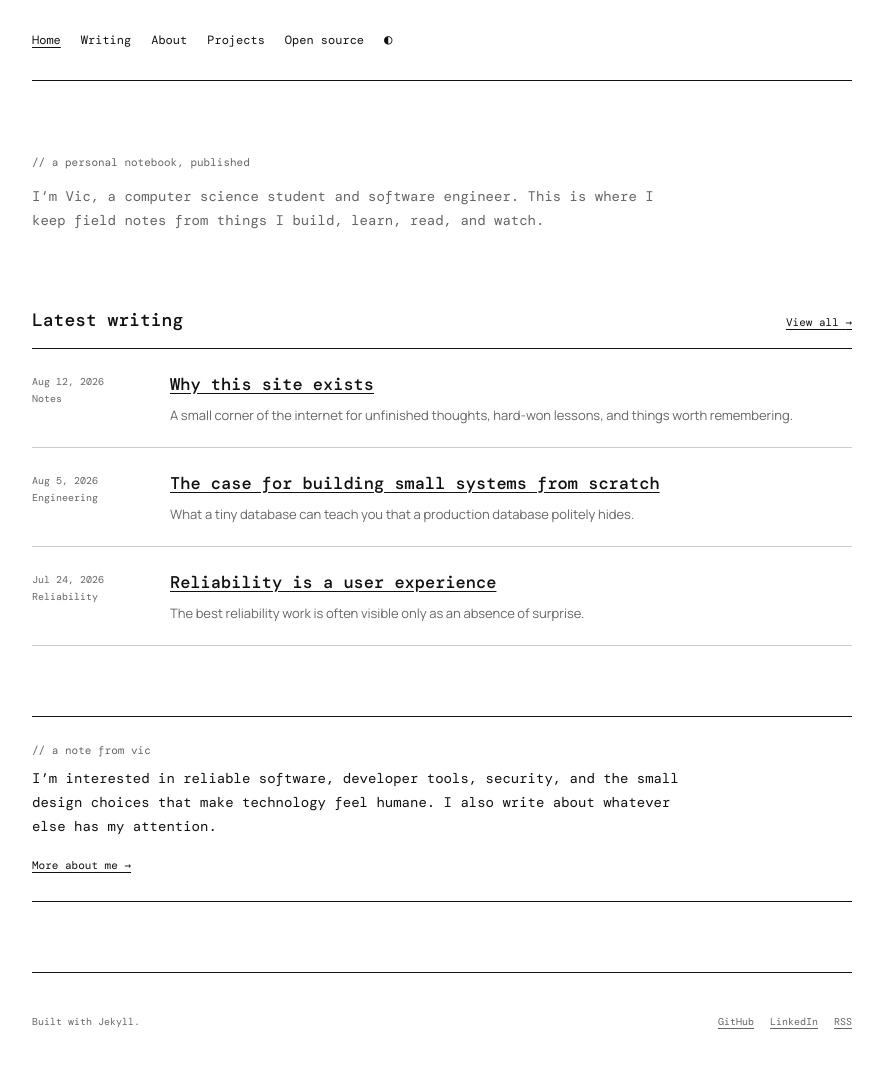
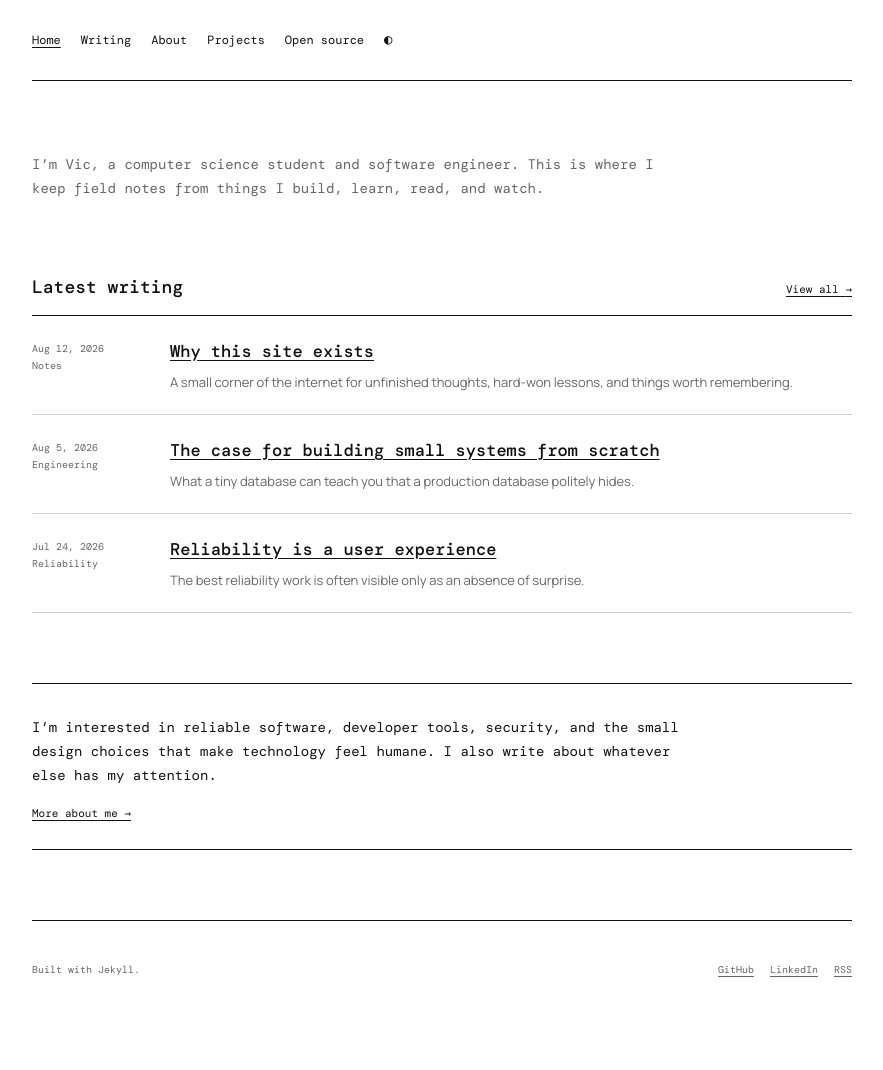
Before and after one commit to vichekaoeun/vichekaoeun.github.io, a Jekyll site: the page built from index.md, in a window 1280 px wide. Shown: the whole page, without its empty margins (198-1081 px from the left). Built offline with Jekyll 4.4.1, drawn with Linux system fonts in a browser that asks for light colours; after the commit the page ends 1018 px from its top, so only the background shows below that.

Commit message:
Remove homepage labels

```diff
--- a/assets/css/main.css
+++ b/assets/css/main.css
@@ -80,7 +80,7 @@ img { display: block; max-width: 100%; }
 .eyebrow::before { content: "// "; }
 
 .home-hero { max-width: 720px; padding: 72px 0; }
-.hero-intro { max-width: 650px; margin: 14px 0 0; color: var(--muted); }
+.hero-intro { max-width: 650px; margin: 0; color: var(--muted); }
 
 .home-section { padding-bottom: 70px; }
 .section-heading {
--- a/index.md
+++ b/index.md
@@ -4,7 +4,6 @@ description: "The personal blog of Vicheka Oeun — software, systems, books, fi
 ---
 
 <section class="home-hero">
-  <p class="eyebrow">A personal notebook, published</p>
   <p class="hero-intro">{{ site.data.content.home_intro }}</p>
 </section>
 
@@ -34,7 +33,6 @@ description: "The personal blog of Vicheka Oeun — software, systems, books, fi
 <aside class="home-note">
   <span class="note-mark" aria-hidden="true">✳</span>
   <div>
-    <p class="eyebrow">A note from Vic</p>
     <p>{{ site.data.content.home_note }}</p>
   </div>
   <a href="{{ '/about/' | relative_url }}">More about me →</a>
```
